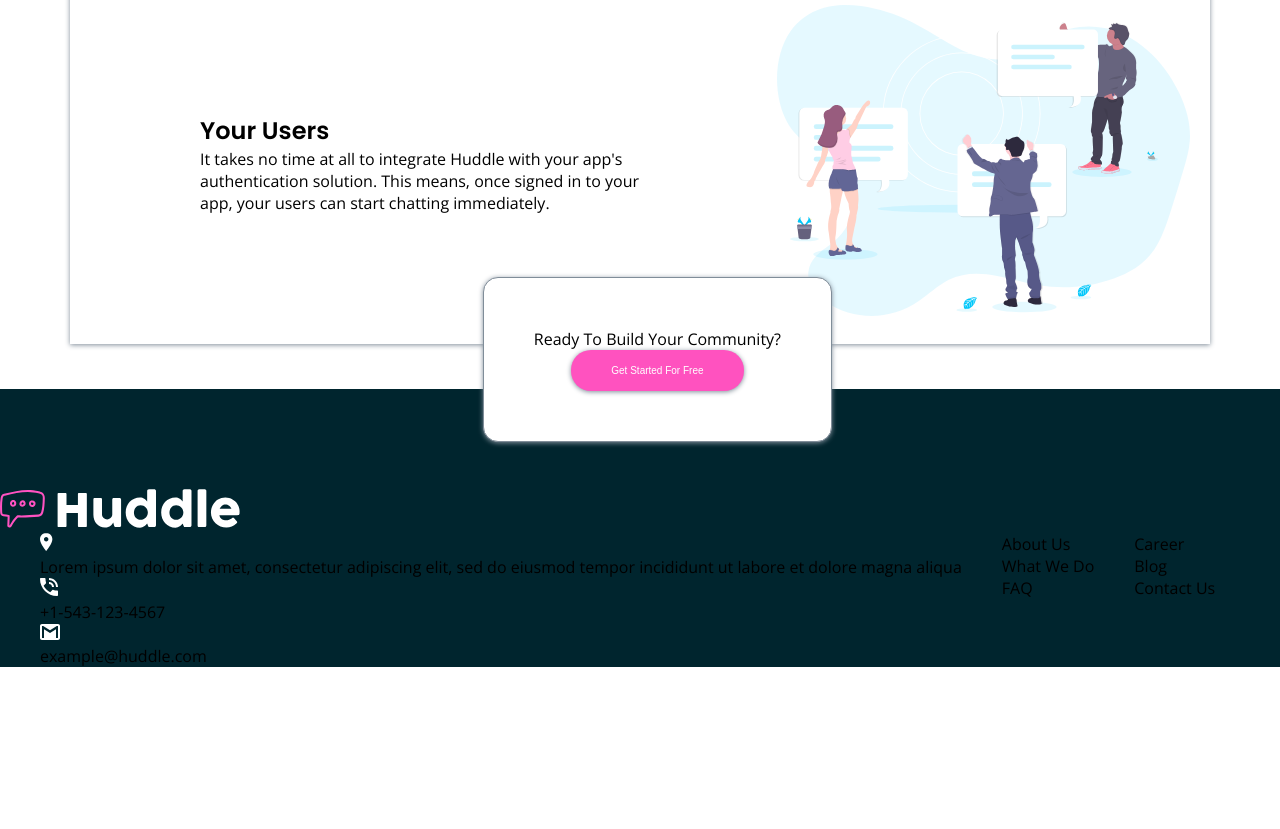
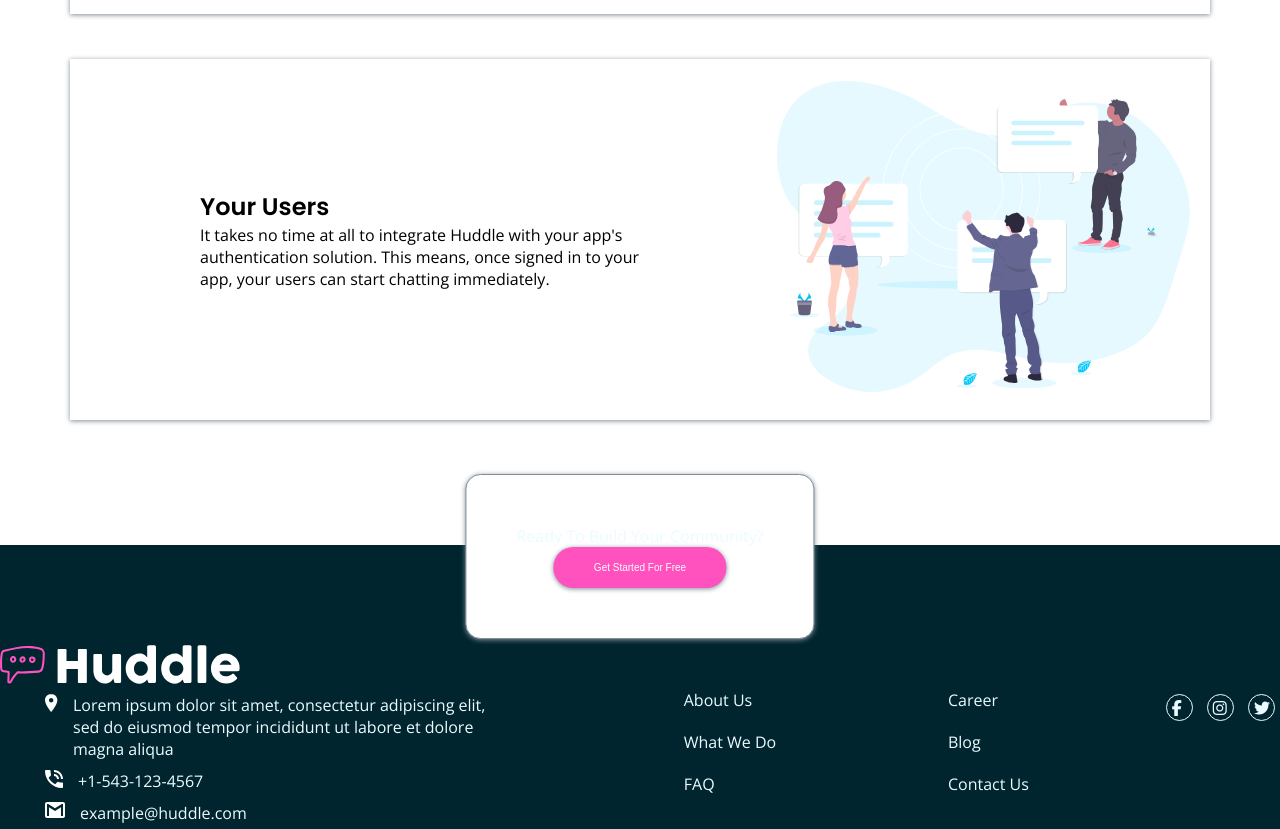
Before and after one commit to EZoVn/landigPage, a plain HTML site: page index.html in a window 1280 px wide. Shown: the part 1424-2253 px from the top of the page. Before the commit the page ends 2091 px from the top, so only its background shows below. Drawn offline with nearby package versions, Linux system fonts and the light colour scheme.

Commit message:
ajustement sur le footer manque le logo et responsive du site

```diff
--- a/index.html
+++ b/index.html
@@ -4,7 +4,7 @@
     <meta charset="UTF-8" />
     <meta name="viewport" content="width=device-width, initial-scale=1.0" />
     <!-- displays site properly based on user's device -->
-
+    <script src="https://kit.fontawesome.com/205d2d4b64.js" crossorigin="anonymous"></script>
     <link
       rel="icon"
       type="image/png"
@@ -18,12 +18,12 @@
   </head>
 
   <body>
-    <!-- <img
-      class="background__img"
-      src="./images/bg-hero-desktop.svg"
-      alt="background image"
-      /> -->
     <header class="header">
+      <img
+        class="background__img"
+        src="./images/bg-hero-desktop.svg"
+        alt="background image"
+        />
       <div class="header__nav">
         <img src="./images/logo.svg" alt="Logo du site" />
         <button class="btnHeader">Try It Free</button>
@@ -134,7 +134,7 @@
             <li>FAQ</li>
           </ul>
         </div>
-        <div>
+        <div class="footerRight">
           <ul>
             <li>Career</li>
             <li>Blog</li>
@@ -142,7 +142,11 @@
           </ul>
         </div>
         <!-- logo reseaux sociaux -->
-        <div class="logo__reseau"></div>
+        <div class="footer__contact--reseau">
+          <i class="icon fa-brands fa-facebook-f"></i>
+          <i class="icon fa-brands fa-instagram"></i>
+          <i class="icon fa-brands fa-twitter"></i>
+        </div>
       </div>
     </footer>
   </body>
--- a/scss/style.scss
+++ b/scss/style.scss
@@ -25,10 +25,8 @@ $GrayishBlue: hsl(208, 11%, 55%);
   z-index: -1;
   margin: 0;
   padding: 0px;
-  height: 100vh;
   top: 0;
   left: 0;
-  bottom: 25%;
   background-color: $VeryPaleCyan;
 }
 
@@ -36,17 +34,9 @@ $GrayishBlue: hsl(208, 11%, 55%);
 
 .header {
   // height: 100vh;
-    padding: 25px 50px;
-  background-image: url("../../../news-homepage-main/assets/images/image-gaming-growth.jpg");
-  // background-color: red;
-  // background-image: url("C:/Users/VnZnX/Desktop/Info/challenge frontend mentor/challenge html_css_js/huddle_landing_page/images/backgroung_image.jpg");
-  // background-image: url("C:\Users\VnZnX\Desktop\Info\challenge frontend mentor\challenge html_css_js\huddle_landing_page\images\backgroung_image.jpg");
-  background-size: cover;
-  background-repeat: no-repeat;
+  padding: 25px 50px;
   display: flex;
   flex-direction: column;
-  // align-items: center;
-  // text-align: center;
   &__nav {
     display: flex;
     justify-content: space-between;
@@ -59,6 +49,7 @@ $GrayishBlue: hsl(208, 11%, 55%);
   flex-direction: column;
   align-items: start;
   text-align: start;
+  max-width: 45%;
   padding: 50px 20px 50px 0px;
   &__title {
     padding: 0px 20px 10px 0px;
@@ -130,11 +121,12 @@ button {
 }
 .beforeFooter {
   position: absolute;
-  bottom: 175px;
-  right: 10%;
-
+  top: -25%;
+  left: 50%;
+  transform: translate(-50%, 0);
   background-color: white;
-  margin: 50px 25%;
+  // width: 50%;
+  margin: 0 auto;
   padding: 50px;
   border: 1px solid $GrayishBlue;
   border-radius: 15px;
@@ -142,20 +134,46 @@ button {
   text-align: center;
 }
 .footer {
+  color: $VeryPaleCyan;
   position: relative;
-  // bottom: -200px;
-  // z-index: -1;
   padding-top: 100px;
-  // left: 0;
-  // right: 0;
   background-color: $VeryDarkCyan;
-  margin: 0;
+  margin-top: 125px;
   &__contact {
     display: flex;
-    // color: #0000;
+    justify-content: space-between;
   }
 }
-
+.footer li {
+  padding-bottom: 20px;
+}
+.footerLeft {
+  display: flex;
+  max-width: 40%;
+  & li {
+    display: flex;
+    align-items: flex-start;
+    padding: 5px;
+    & img {
+      padding-right: 15px;
+    }
+  }
+}
 ul li {
   list-style: none;
 }
+
+.footer__contact--reseau i {
+  width: 15px;
+  height: 15px;
+  padding: 5px;
+  margin: 5px;
+  border: 1px solid $VeryPaleCyan;
+  border-radius: 50%;
+  transition: all 0.3s;
+  &:hover {
+    cursor: pointer;
+    color: $primary;
+    border-color: $primary;
+  }
+}
```
Also changed, not shown: images/backgroung_image.jpg (deleted), images/stock 3070.png (deleted), public/css/style.css.
